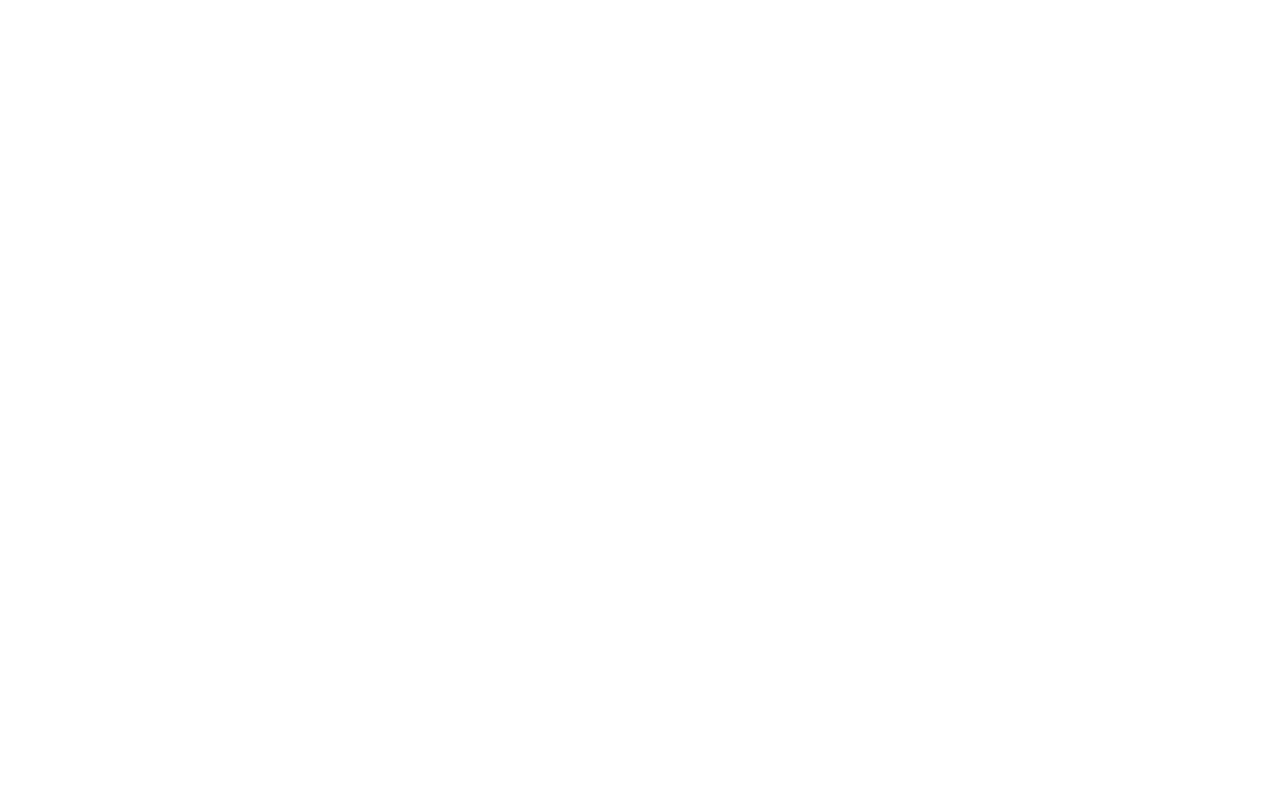
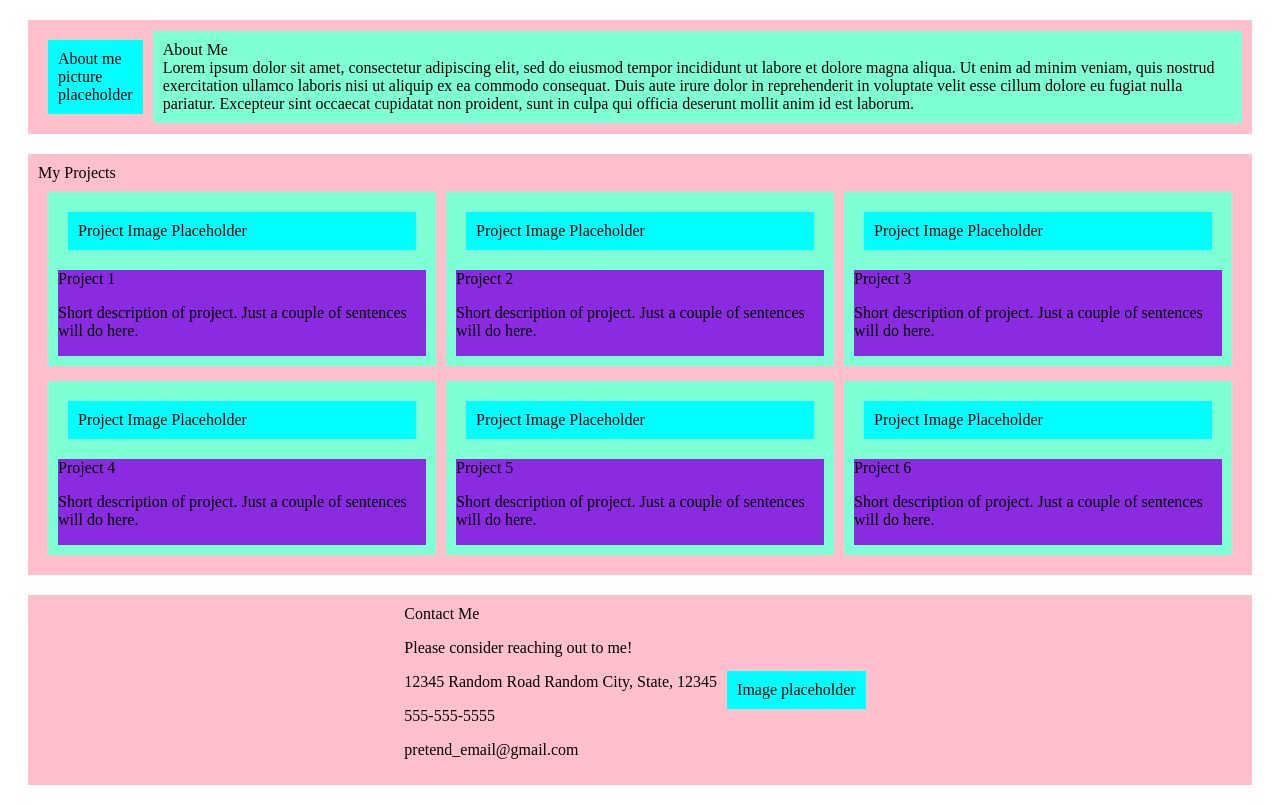
Before and after one commit to demolnau/PersonalPortfolio, a plain HTML site: page index.html in a window 1280 px wide. Drawn offline with Linux system fonts and the light colour scheme.

Commit message:
general structure

```diff
--- a/index.css
+++ b/index.css
@@ -0,0 +1,43 @@
+.section{
+    background-color: pink;
+    margin: 20px;
+    padding: 10px;
+}
+
+#aboutme, #contactme{
+ display: flex;
+ justify-content: center;
+ align-items: center;
+}
+
+#aboutme_picture_placeholder, #project_image_placeholder, #contactme_picture_placeholder{
+    background-color: aqua;
+    max-width: 100%;
+    height: auto;
+    margin:10px;
+    padding:10px;
+
+}
+
+
+#my_project_grid{
+    display: grid;
+    justify-content: center;
+    grid-template-columns: repeat(3, 1fr);
+    grid-template-rows: repeat(2, 1fr);
+    column-gap: 10px;
+    row-gap: 15px;
+    padding:10px;
+}
+
+.project, #aboutme_text{
+    display:flex;
+    flex-direction: column;
+    background-color: aquamarine;
+    padding: 10px;
+}
+
+#project_text{
+    background-color: blueviolet;
+    margin-top: 10px;
+}
--- a/index.html
+++ b/index.html
@@ -9,5 +9,77 @@
 </head>
 <body>
 
+
+    <div id="aboutme" class="section">
+        <div id="aboutme_picture_placeholder">About me picture placeholder</div>
+        <div id="aboutme_text">
+            <header id="aboutme_header">About Me</header>
+            <div id="aboutme_description"> Lorem ipsum dolor sit amet, consectetur adipiscing elit, sed do eiusmod tempor incididunt ut labore et dolore magna aliqua. Ut enim ad minim veniam, quis nostrud exercitation ullamco laboris nisi ut aliquip ex ea commodo consequat. Duis aute irure dolor in reprehenderit in voluptate velit esse cillum dolore eu fugiat nulla pariatur. Excepteur sint occaecat cupidatat non proident, sunt in culpa qui officia deserunt mollit anim id est laborum.</div>
+        </div>
+</div>
+
+    <div id="my_projects" class="section">
+        <header id="my_projects_header">My Projects</header>
+        <div id="my_project_grid">
+            <div id="project_1" class="project">
+                <div id="project_image_placeholder">Project Image Placeholder</div>
+                <div id="project_text">
+                    <header>Project 1</header>
+                    <p id="project_description">Short description of project. Just a couple of sentences will do here. </p>
+                </div>
+            </div>
+            <div id="project_2" class="project">
+                <div id="project_image_placeholder">Project Image Placeholder</div>
+                <div id="project_text">
+                    <header>Project 2</header>
+                    <p id="project_description">Short description of project. Just a couple of sentences will do here. </p>
+                </div>
+            </div>
+            <div id="project_3" class="project">
+                <div id="project_image_placeholder">Project Image Placeholder</div>
+                <div id="project_text">
+                    <header>Project 3</header>
+                    <p id="project_description">Short description of project. Just a couple of sentences will do here. </p>
+                </div>
+            </div>
+            <div id="project_4" class="project">
+                <div id="project_image_placeholder">Project Image Placeholder</div>
+                <div id="project_text">
+                    <header>Project 4</header>
+                    <p id="project_description">Short description of project. Just a couple of sentences will do here. </p>
+                </div>
+            </div>
+            <div id="project_5" class="project">
+                <div id="project_image_placeholder">Project Image Placeholder</div>
+                <div id="project_text">
+                    <header>Project 5</header>
+                    <p id="project_description">Short description of project. Just a couple of sentences will do here. </p>
+                </div>
+            </div>
+            <div id="project_6" class="project">
+                <div id="project_image_placeholder">Project Image Placeholder</div>
+                <div id="project_text">
+                    <header>Project 6</header>
+                    <p id="project_description">Short description of project. Just a couple of sentences will do here. </p>
+                </div>
+            </div>
+        </div>
+    </div>
+
+    <div id="contactme" class="section">
+        <div id="contactme_info">
+            <header id="contactme_header">Contact Me</header>
+            <p>Please consider reaching out to me!</p>
+            <div id="address">
+
+                <div id="address_text">12345 Random Road Random City, State, 12345</div>
+            </div>
+            <p id="phone_number">555-555-5555</p>
+            <p id="email">pretend_email@gmail.com</p>
+
+        </div>
+        <div id="contactme_picture_placeholder">Image placeholder</div>
+
+    </div>
 </body>
 </html>
```
Also changed, not shown: 1 other file.
